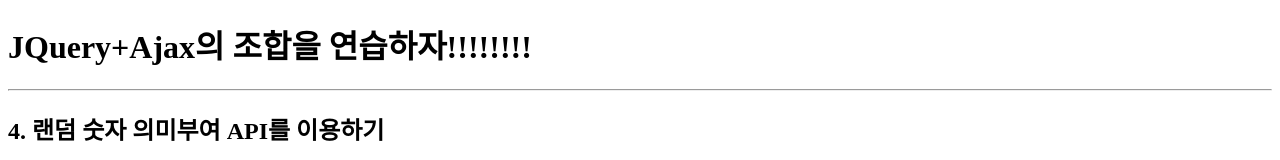
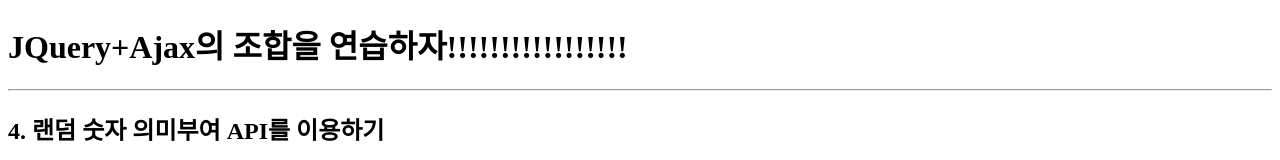
Before and after one commit to Gripix7/sparta, a plain HTML site: page Ajax_quiz04.html in a window 1280 px wide. Shown: the top 160 px of the page. Drawn offline with nearby package versions, Linux system fonts and the light colour scheme.

Commit message:
느낌표 여러개 추가

```diff
--- a/Ajax_quiz04.html
+++ b/Ajax_quiz04.html
@@ -31,7 +31,7 @@
 </head>
 
 <body>
-    <h1>JQuery+Ajax의 조합을 연습하자!!!!!!!!</h1>
+    <h1>JQuery+Ajax의 조합을 연습하자!!!!!!!!!!!!!!!!!</h1>
 
     <hr />
 
```
